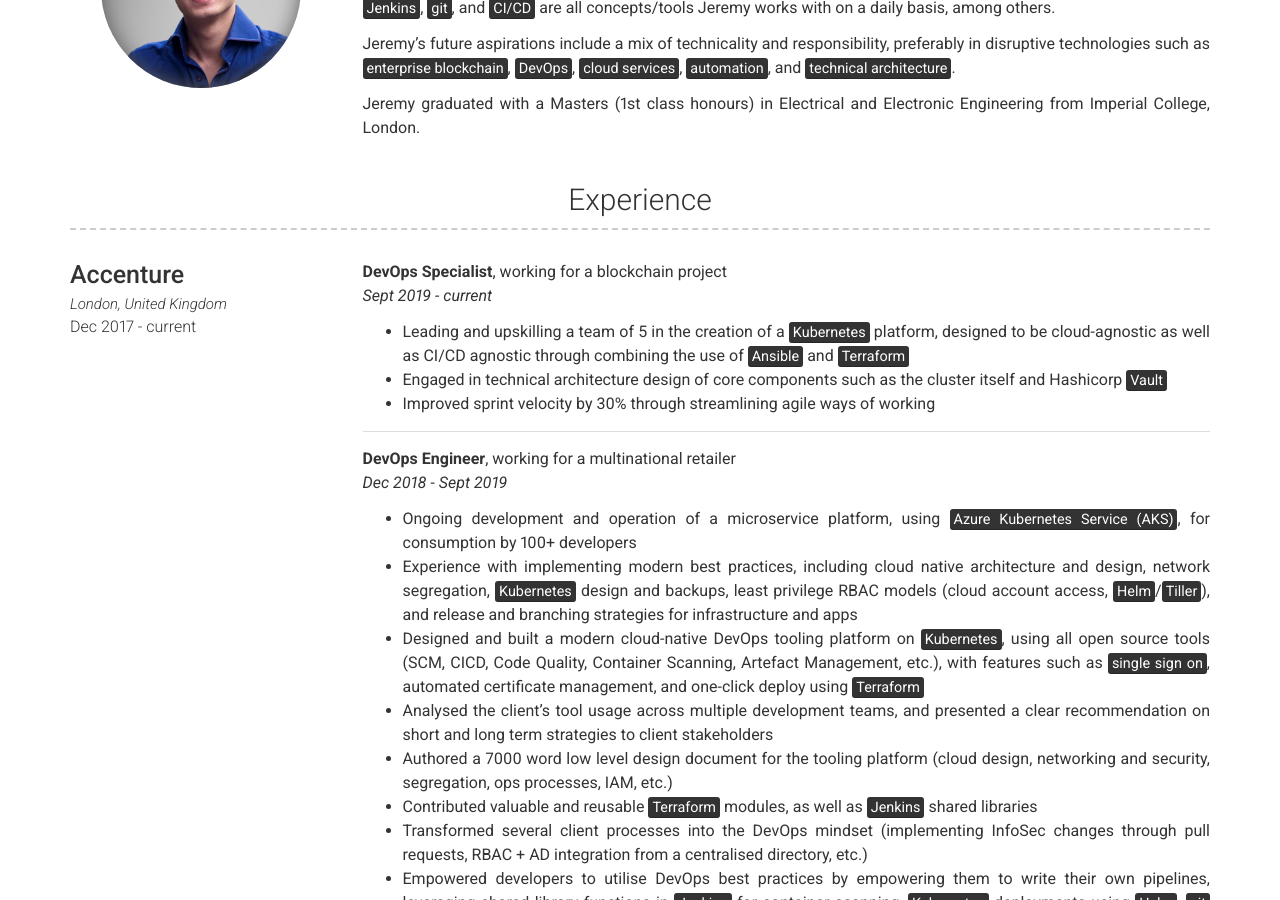
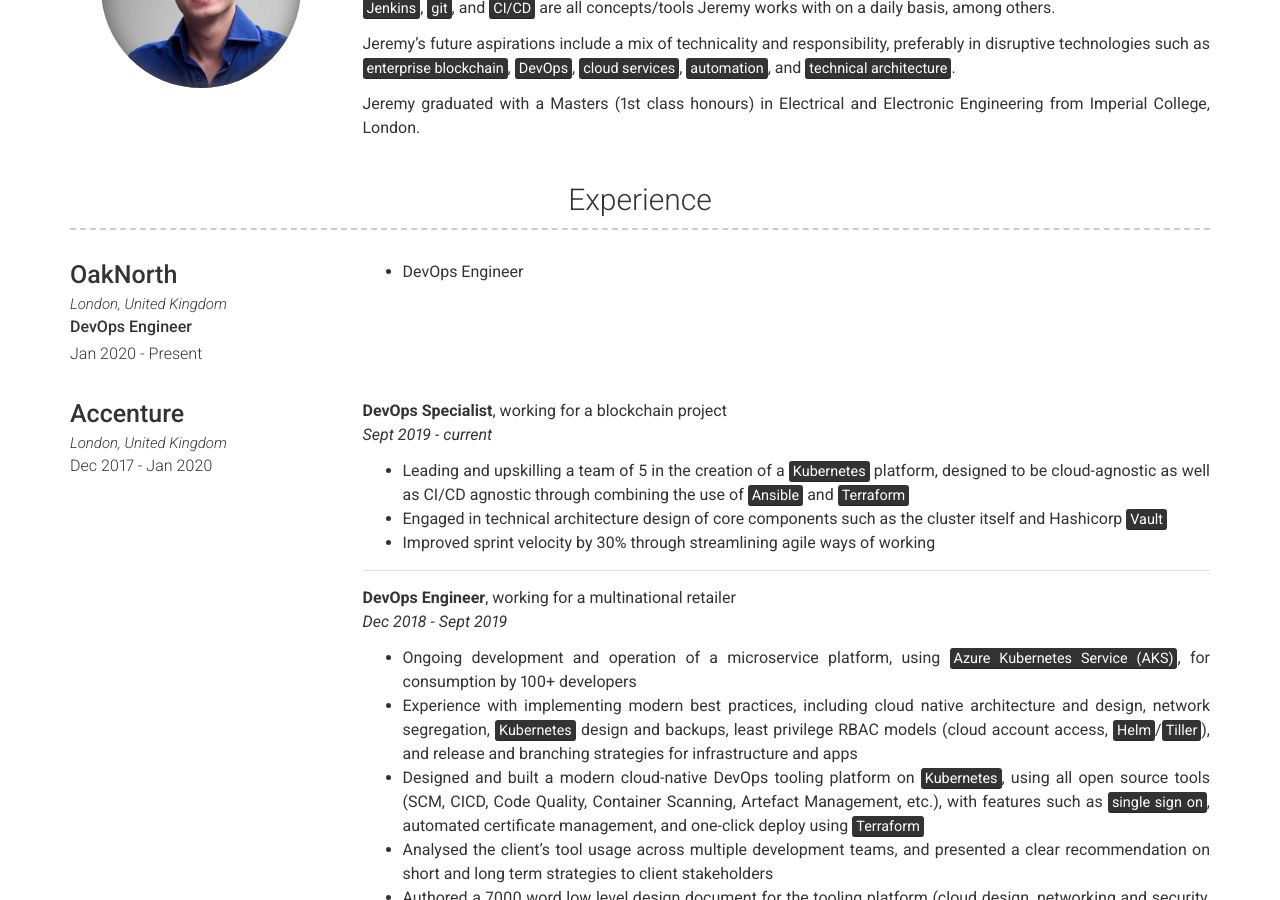
Before and after one commit to jeremych1000/jeremych1000.github.io, a Jekyll site: the page built from index.md, in a window 1280 px wide and 900 px high, scrolled down 414 px. Built offline with Jekyll 4.4.1, drawn with Linux system fonts in a browser that asks for light colours.

Commit message:
Update experience.yml

```diff
--- a/_data/experience.yml
+++ b/_data/experience.yml
@@ -1,9 +1,18 @@
 # Experience template
+
+- layout: left
+  company: OakNorth
+  link: London, United Kingdom
+  job_title: DevOps Engineer
+  dates: Jan 2020 - Present
+  description: | # this will include new lines to allow paragraphs
+    - DevOps Engineer
+
 - layout: left
   company: Accenture
   link: London, United Kingdom
   job_title:
-  dates: Dec 2017 - current
+  dates: Dec 2017 - Jan 2020
   description: | # this will include new lines to allow paragraphs
     **DevOps Specialist**, working for a blockchain project
     _Sept 2019 - current_
```
